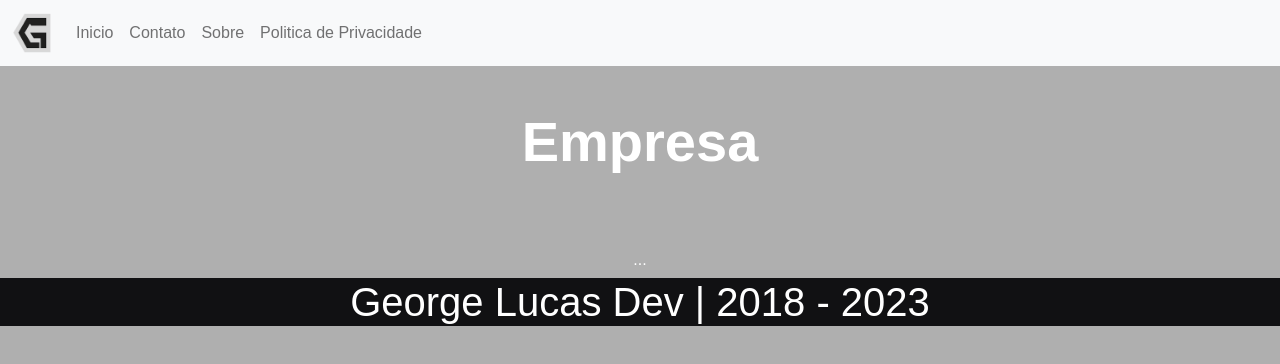
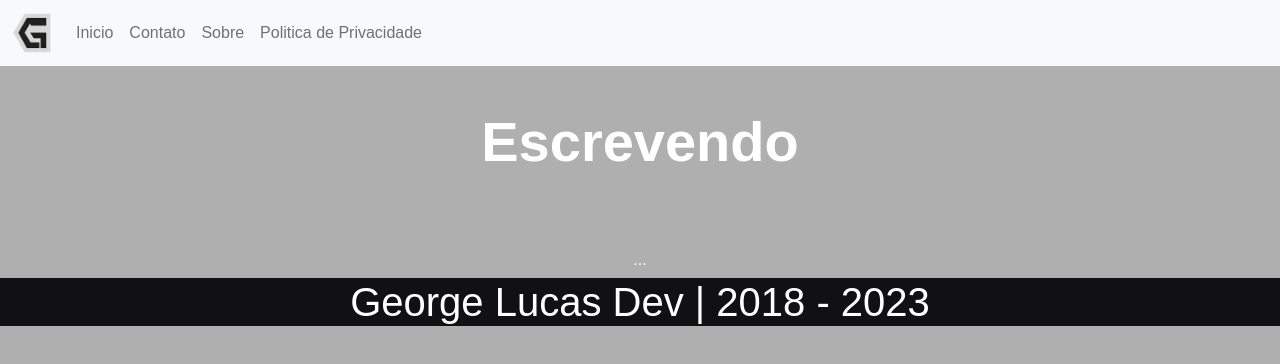
Before and after one commit to georgelucasdev/Site-em-ReactJS, a React (Create React App) app: page / in a window 1280 px wide. Shown: the top 364 px of the page. Built offline with nearby package versions, Linux system fonts and the light colour scheme.

Commit message:
modified:   src/pages/Home/index.js

```diff
--- a/src/pages/Home/index.js
+++ b/src/pages/Home/index.js
@@ -5,7 +5,9 @@ export default function Home() {
     <>
       <div className={styles.container} >
         <div>
-          <h1 className={styles.h1} >Empresa</h1>
+          <h1 className={styles.h1}>
+            Escrevendo
+          </h1>
         </div>
         <section className={styles.ctaText}>
           ...
```
